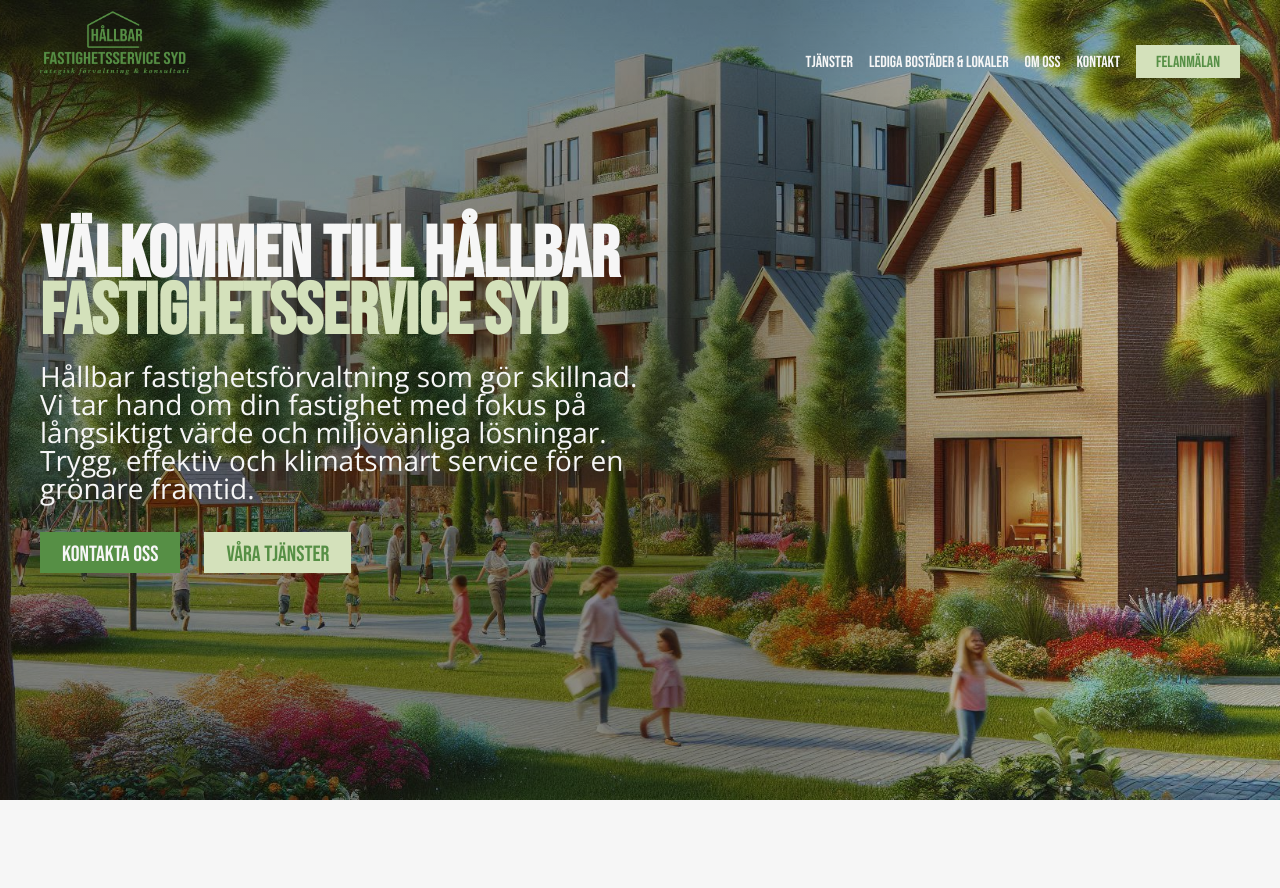
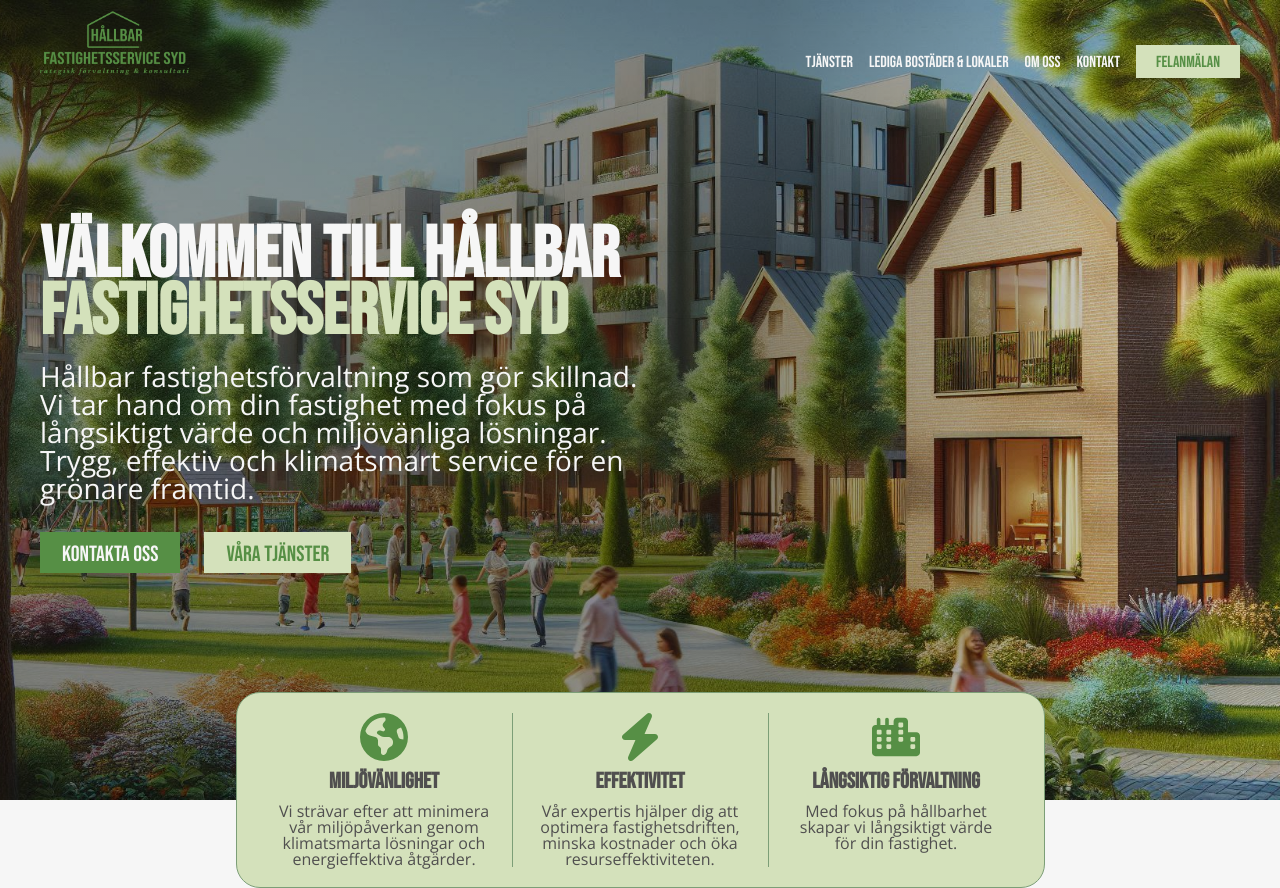
Before and after one commit to Wztrbrg/hfts, a React (Vite) app: page / in a window 1280 px wide. Before the commit the page ends 800 px from the top, so only its background shows below. Built offline with nearby package versions, Linux system fonts and the light colour scheme.

Commit message:
hero and values section done

```diff
--- a/package.json
+++ b/package.json
@@ -10,6 +10,11 @@
     "preview": "vite preview"
   },
   "dependencies": {
+    "@fortawesome/fontawesome-svg-core": "^6.6.0",
+    "@fortawesome/free-brands-svg-icons": "^6.6.0",
+    "@fortawesome/free-regular-svg-icons": "^6.6.0",
+    "@fortawesome/free-solid-svg-icons": "^6.6.0",
+    "@fortawesome/react-fontawesome": "^0.2.2",
     "react": "^18.3.1",
     "react-dom": "^18.3.1",
     "react-router-dom": "^6.27.0"
--- a/src/assets/style/globals/__variables.scss
+++ b/src/assets/style/globals/__variables.scss
@@ -7,6 +7,7 @@
 $sec-color: #aa9f7a;
 $acc-color: #568f45;
 $txt-color: #504f4f;
+$prim-bord: #7c9e77;
 
 // Typography
 $heading-font: "Bebas Neue", sans-serif;
--- a/src/assets/style/globals/global.scss
+++ b/src/assets/style/globals/global.scss
@@ -27,6 +27,11 @@
 button {
   font-family: $heading-font;
   line-height: 0.8;
+}
+
+.page-wrapper {
+  width: 100%;
+  height: 100%;
 }
 
 .bg-dk-overlay {
@@ -117,3 +122,12 @@
     color: $bg-color;
   }
 }
+
+// Bg colors
+.prim-bgc {
+  background-color: $prim-color;
+}
+
+.acc-bgc {
+  background-color: $acc-color;
+}
--- /dev/null
+++ b/src/assets/style/values-box.scss
@@ -0,0 +1,50 @@
+@import "./globals/_variables";
+
+.values-box {
+  position: relative;
+  width: fit-content;
+  max-width: $max-content-w;
+  margin: -108px auto;
+  padding: 20px 40px;
+  display: flex;
+  justify-content: center;
+  gap: 20px;
+  z-index: 10;
+  border: 1px solid $prim-bord;
+  border-radius: 24px;
+
+  .value {
+    width: 100%;
+    max-width: 215px;
+    height: 100%;
+    display: flex;
+    flex-direction: column;
+    align-items: center;
+    justify-content: center;
+    gap: 12px;
+
+    .value-ico {
+      width: 48px;
+      height: 48px;
+      border-radius: 2000px;
+
+      path {
+        fill: $acc-color;
+      }
+    }
+
+    .value-heading {
+      text-align: center;
+    }
+
+    .value-para {
+      text-align: center;
+    }
+  }
+
+  .v-divider {
+    width: 1px;
+    min-height: 100%;
+    background-color: $prim-bord;
+  }
+}
--- /dev/null
+++ b/src/components/ValuesBox.jsx
@@ -0,0 +1,44 @@
+import '../assets/style/values-box.scss';
+import { FontAwesomeIcon } from '@fortawesome/react-fontawesome';
+import { faEarthAmericas, faBolt, faCity  } from '@fortawesome/free-solid-svg-icons';
+
+const ValuesBox = () => {
+  return (
+    <section className="values-box prim-bgc">
+      <article className="value">
+        <FontAwesomeIcon icon={faEarthAmericas} className="value-ico" />
+        <h3 className="value-heading c-h dk-txt">
+          Miljövänlighet
+        </h3>
+        <p className="value-para c-p dk-txt">
+          Vi strävar efter att minimera vår miljöpåverkan genom
+          klimatsmarta lösningar och energieffektiva åtgärder.
+        </p>
+      </article>
+      <div className="v-divider"></div>
+      <article className="value">
+        <FontAwesomeIcon icon={faBolt} className="value-ico" />
+        <h3 className="value-heading c-h dk-txt">
+          Effektivitet
+        </h3>
+        <p className="value-para c-p dk-txt">
+          Vår expertis hjälper dig att optimera fastighetsdriften,
+          minska kostnader och öka resurseffektiviteten.
+        </p>
+      </article>
+      <div className="v-divider"></div>
+      <article className="value">
+        <FontAwesomeIcon icon={faCity} className="value-ico" />
+        <h3 className="value-heading c-h dk-txt">
+          Långsiktig förvaltning
+        </h3>
+        <p className="value-para c-p dk-txt">
+          Med fokus på hållbarhet skapar vi långsiktigt värde för
+          din fastighet.
+        </p>
+      </article>
+    </section>
+  )
+}
+
+export default ValuesBox;
--- a/src/pages/Home.jsx
+++ b/src/pages/Home.jsx
@@ -1,8 +1,12 @@
 import HeroSection from "../components/HeroSection";
+import ValuesBox from "../components/ValuesBox";
 
 const Home = () => {
   return (
-    <HeroSection />
+    <div className="page-wrapper">
+      <HeroSection />
+      <ValuesBox />
+    </div>
   )
 }
 
```
Also changed, not shown: 1 other file (tests, documents, lock files or other folders).
